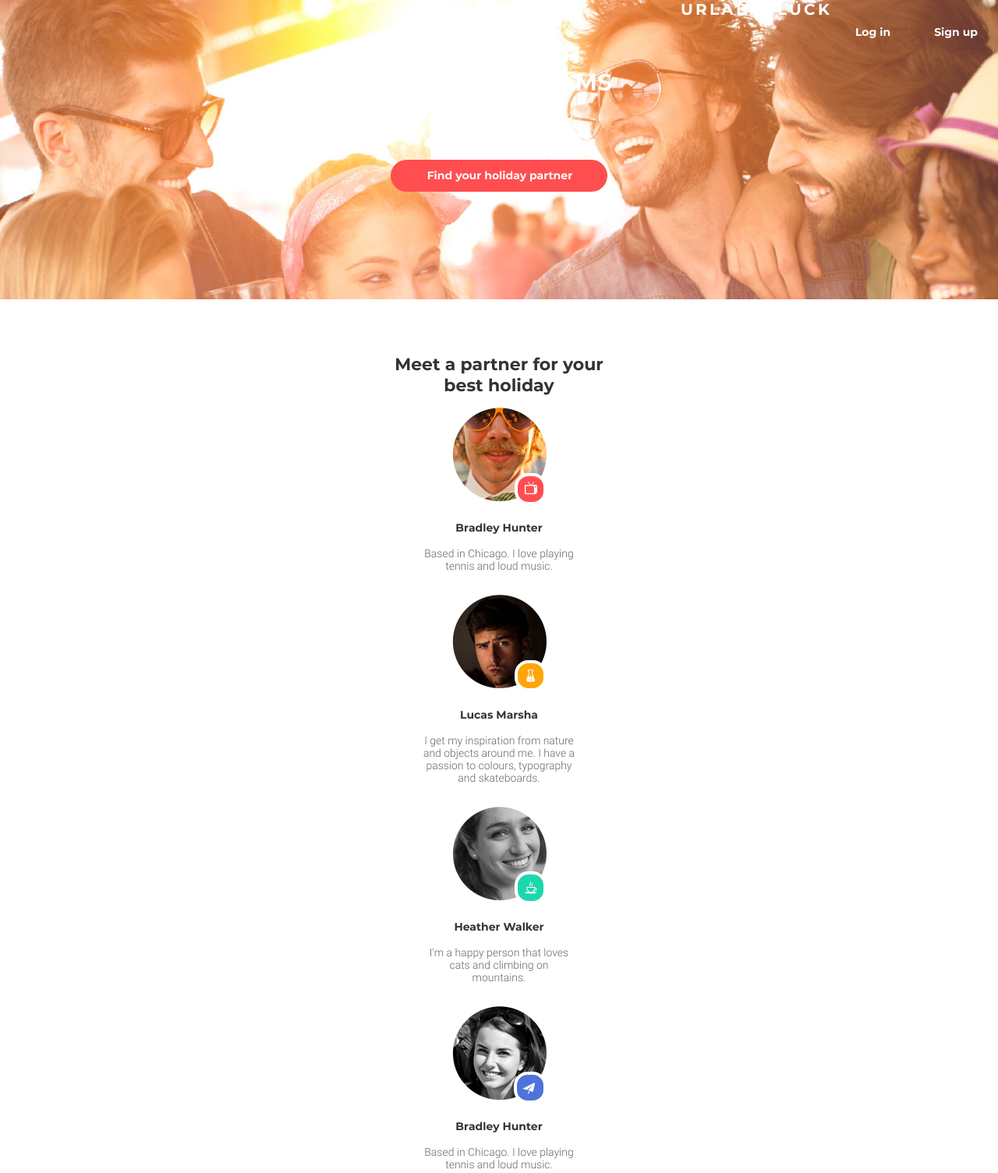
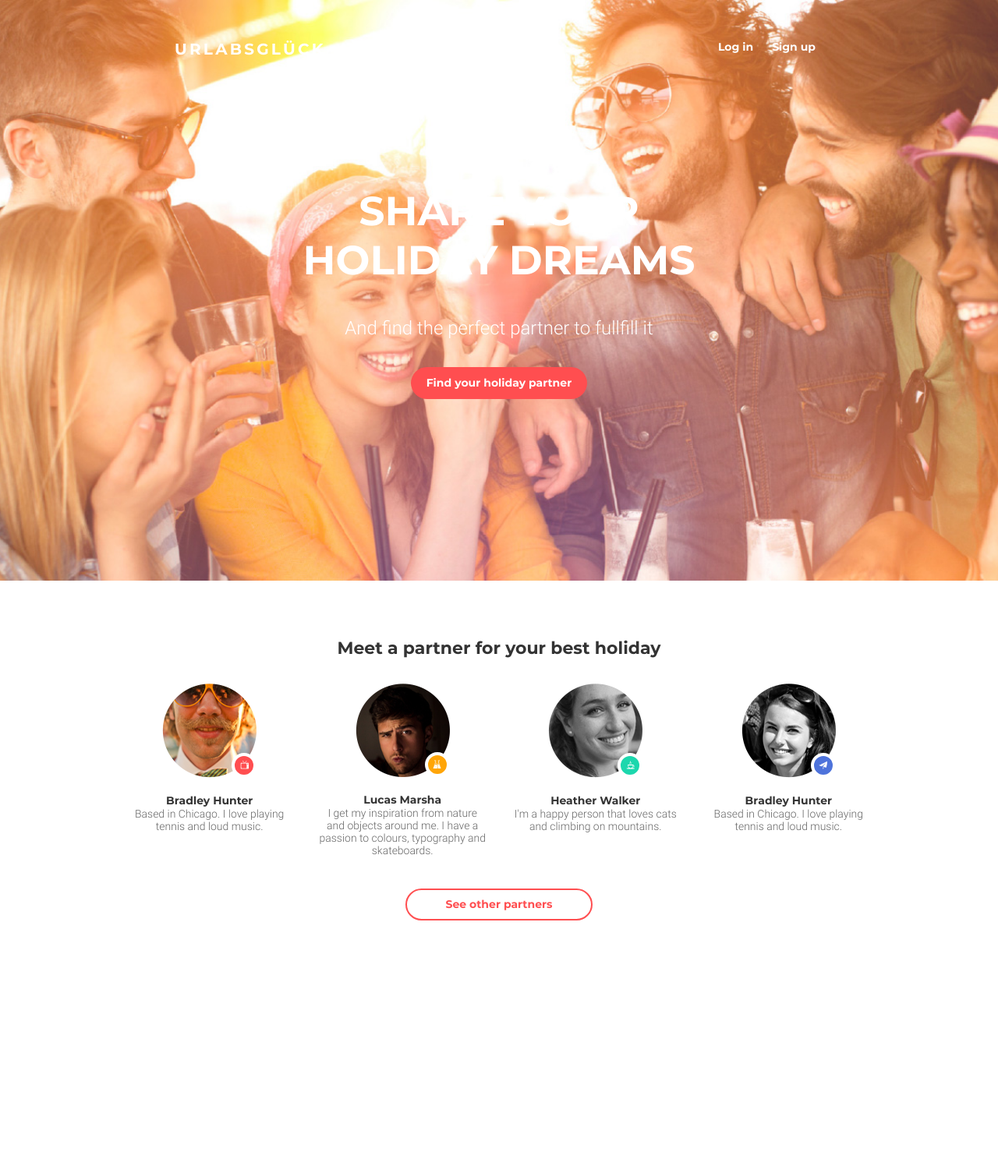
Before and after one commit to Klypalskyi/GoIT-13-04-18, a plain HTML site: page html-css/Module-8/Homework/index.html in a window 1280 px wide. Shown: the top 1505 px of the page at 78% size. After the commit the page ends 1220 px from the top, so only its background shows below. Drawn offline with Linux system fonts and the light colour scheme.

Commit message:
Module-08

```diff
--- a/html-css/Module-8/Homework/css/bgsection.css
+++ b/html-css/Module-8/Homework/css/bgsection.css
@@ -22,16 +22,18 @@
     flex-wrap: wrap;
   }
 
+  .header {
+    margin: 2rem 1rem 0 1rem;
+  }
+
   .login {
     display: flex;
     justify-content: center;
     margin-bottom: 7.5rem;
-
   }
 
   .login li {
     list-style: none;
-    margin: 2rem 1rem 0 1rem;
   }
 
   .login a {
@@ -41,7 +43,6 @@
     font-size: 0.875rem;
     padding: 0.625rem 0.5rem 0.5rem 0.75rem;
     border: 0.125rem solid transparent;
-
   }
 
   .login a:hover {
@@ -109,46 +110,73 @@
     color: #fff;
     font-size: 0.875rem;
     width: inherit;
-    padding: 0.875rem 2.1875rem 0.75rem 2.3125rem;
   }
 }
 
 @media (min-width: 48rem) {
   .top-wrapper {
-    background-image: url(../img/font2.png);
+    background: #1a1915 url(../img/font2.png);
     background-repeat: no-repeat;
     background-position: center 0;
+    background-size: cover;
     margin: auto;
+    max-width: 48rem;
   }
 
   .header {
-      display: flex;
-      flex-direction: row-reverse;
-
+    display: flex;
+    flex-direction: row-reverse;
+    align-items: flex-start;
+    justify-content: space-between;
+    margin: 2.9375rem 4.1875rem 10.0625rem 3.0625rem;
   }
 
   .login {
-      margin-bottom: 0;
-      margin
+    margin-bottom: 0;
   }
 
   .logo-box {
-      margin-bottom: 0;
+    margin-bottom: 0;
   }
 
+  .holiday-wrapper {
+    max-width: 48rem;
+  }
 
-/*   .logo {
-      position: absolute;
-      left: 3.0625rem;
-      top: 2.9375rem;
-  } */
+  .share {
+    font-size: 3.25rem;
+    margin-bottom: 2.625rem;
+    width: 70%;
+  }
+
+  .undershare {
+    font-size: 1.5rem;
+    margin-bottom: 2.25rem;
+    width: 100%;
+  }
+
+  .find {
+    max-width: 29.43%;
+    margin-bottom: 14.5625rem;
+  }
 }
 
 @media (min-width: 60rem) {
   .top-wrapper {
-    background-image: url(../img/font3.jpg);
+    background: url(../img/font3.jpg);
     background-repeat: no-repeat;
     background-position: center 0;
+    max-width: 90rem;
     margin: auto;
+    background-size: cover;
+    }
+
+  .header {
+    display: flex;
+    position: relative;
+    left: 50%;
+    transform: translate(-50%, 0);
+    max-width: 65%;
+    margin: 3.1875rem 1.4375rem 10.21875rem 0rem;
   }
 }
--- a/html-css/Module-8/Homework/css/whitesection.css
+++ b/html-css/Module-8/Homework/css/whitesection.css
@@ -17,9 +17,14 @@
   }
 
   .partner {
-    max-width: 12.28125rem;
+    max-width: 13.586875rem;
     margin: auto;
     list-style: none;
+    display: flex;
+    flex-wrap: wrap;
+    justify-content: center;
+    margin-top: 0;
+    margin-bottom: 1.8125rem;
   }
 
   .img-wrapper {
@@ -34,31 +39,37 @@
   }
 
   .icon {
+    display: block;
+    width: 100%;
+    height: 100%;
+    object-fit: cover;
+    padding: 0.4rem;
+  }
+
+  .icon-wrapper {
     position: absolute;
+    width: 2rem;
+    height: 2rem;
     bottom: 0;
     right: 0;
     border: 0.25rem solid #fff;
-    border-radius: 1.1rem;
+    border-radius: 50%;
   }
 
   .tv {
     background-color: #ff4e50;
-    padding: 0.4375rem 0.5rem 0.5625rem 0.479375rem;
   }
 
   .alch {
     background-color: #ffa507;
-    padding: 0.50375rem 0.605625rem 0.51875rem 0.645rem;
   }
 
   .cup {
     background-color: #1cd7ad;
-    padding: 0.49rem 0.5rem 0.55625rem 0.498125rem;
   }
 
   .plane {
     background-color: #4e73db;
-    padding: 0.605625rem 0.614375rem 0.478125rem 0.408125rem;
   }
 
   .name {
@@ -72,7 +83,6 @@
   .partner-info {
     color: #666666;
     font-size: 0.873125rem;
-    margin-bottom: 1.8125rem;
   }
 
   .see-other {
@@ -85,6 +95,11 @@
     cursor: pointer;
   }
 
+  .see-other:hover {
+    background: #ff4e50;
+    border: 0.125rem solid transparent;
+  }
+
   .see-other a {
     text-decoration: none;
     font-family: "Montserrat", sans-serif;
@@ -93,10 +108,60 @@
     font-size: 0.875rem;
     padding: 0.75rem 3.625rem 0.625rem;
   }
+
+  .see-other a:hover {
+    color: #fff;
+  }
 }
 
 @media (min-width: 48rem) {
+  .bot-wrapper {
+    max-width: 48rem;
+  }
+
+  .meet {
+    margin-top: 4.5625rem;
+    max-width: 100%;
+    margin-bottom: 2rem;
+  }
+
+  .partner-list {
+    width: 61.66%;
+    height: 30.75rem;
+    display: flex;
+    flex-direction: column;
+    flex-wrap: wrap;
+    align-content: space-between;
+    margin: auto;
+    font-size: 0;
+    margin-bottom: 1.8125rem;
+  }
+
+  .partner {
+    margin: 0;
+    margin-bottom: 3.75rem;
+    }
+
+  .partner-list :nth-child(even) {
+    margin: 0;
+  }
+
+  .see-other {
+    max-width: 25%;
+    margin-bottom: 2.46875rem;
+  }
+
+  .see-other a{
+    padding: 0.8125rem 1.75rem 0.65625rem;
+  }
 }
 
 @media (min-width: 60rem) {
+.bot-wrapper {
+  max-width: 60rem;
 }
+.partner-list {
+  width: 60rem;
+  height: 14.625rem;
+}
+}
--- a/html-css/Module-8/Homework/index.html
+++ b/html-css/Module-8/Homework/index.html
@@ -24,13 +24,15 @@
                     </li>
                 </ul>
                 <div class="logo-box">
-                <a href="#" class="logo">UrlabsglÜck</a>
-            </div>
+                    <a href="#" class="logo">UrlabsglÜck</a>
+                </div>
             </header>
             <div class="holiday-wrapper">
                 <h2 class="share">Share your holiday dreams</h2>
                 <p class="light undershare">And find the perfect partner to fullfill it</p>
-                <button class="find"><a href="#"> Find your holiday partner</a></button>
+                <button class="find">
+                    <a href="#"> Find your holiday partner</a>
+                </button>
             </div>
         </div>
         <!-- WHITE SECTION -->
@@ -40,7 +42,9 @@
                 <li class="partner">
                     <div class="img-wrapper">
                         <img src="img/bhunter.png" alt="bhunter" class="avatar">
-                        <img src="img/tv.png" alt="tv" class="tv icon">
+                        <div class="icon-wrapper tv">
+                            <img src="img/tv.png" alt="tv" class="icon">
+                        </div>
                     </div>
                     <p class="name">Bradley Hunter</p>
                     <p class="light partner-info">Based in Chicago. I love playing tennis and loud music.</p>
@@ -48,7 +52,9 @@
                 <li class="partner">
                     <div class="img-wrapper">
                         <img src="img/lmarsha.png" alt="lmarsha" class="avatar">
-                        <img src="img/alch.png" alt="alch" class="alch icon">
+                        <div class="icon-wrapper alch">
+                            <img src="img/alch.png" alt="alch" class="icon">
+                        </div>
                     </div>
                     <p class="name">Lucas Marsha</p>
                     <p class="light partner-info">I get my inspiration from nature and objects around me. I have a passion to colours, typography and skateboards.
@@ -57,7 +63,9 @@
                 <li class="partner">
                     <div class="img-wrapper">
                         <img src="img/hwalker.png" alt="hwalker" class="avatar">
-                        <img src="img/cup.png" alt="cup" class="cup icon">
+                        <div class="icon-wrapper cup">
+                            <img src="img/cup.png" alt="cup" class="icon">
+                        </div>
                     </div>
                     <p class="name">Heather Walker</p>
                     <p class="light partner-info">I'm a happy person that loves cats and climbing on mountains.
@@ -66,13 +74,17 @@
                 <li class="partner">
                     <div class="img-wrapper">
                         <img src="img/bhunter1.png" alt="bhunter1" class="avatar">
-                        <img src="img/plane.png" alt="plane" class="plane icon">
+                        <div class="icon-wrapper plane">
+                            <img src="img/plane.png" alt="plane" class="icon">
+                        </div>
                     </div>
                     <p class="name">Bradley Hunter</p>
                     <p class="light partner-info">Based in Chicago. I love playing tennis and loud music.</p>
                 </li>
             </ul>
-            <button class="see-other"><a href="#">See other partners</a></button>
+            <button class="see-other">
+                <a href="#">See other partners</a>
+            </button>
 
         </div>
     </div>
```
